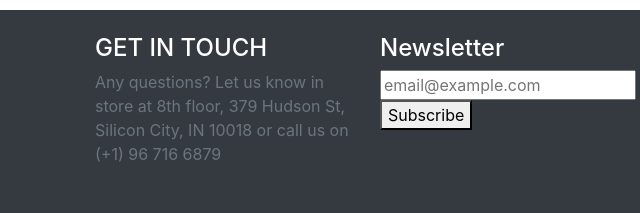
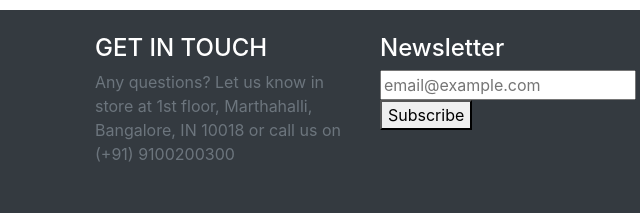
Before and after one commit to Muni0106/FrontEnd_Project, a plain HTML site: page index.html in a window 1280 px wide. Shown: the part 2784-2997 px from the top of the page, 560-1200 px from the left. Drawn offline with nearby package versions, Linux system fonts and the light colour scheme; a small style sheet from the web is missing.

Commit message:
Update index.html

```diff
--- a/index.html
+++ b/index.html
@@ -390,7 +390,7 @@
 					</h4>
 
 					<p class="stext-107 cl7 size-201 text-secondary">
-						Any questions? Let us know in store at 8th floor, 379 Hudson St, Silicon City, IN 10018 or call us on (+1) 96 716 6879
+						Any questions? Let us know in store at 1st floor, Marthahalli, Bangalore, IN 10018 or call us on (+91) 9100200300
 					</p>
 
 					<div class="p-t-27">
```
